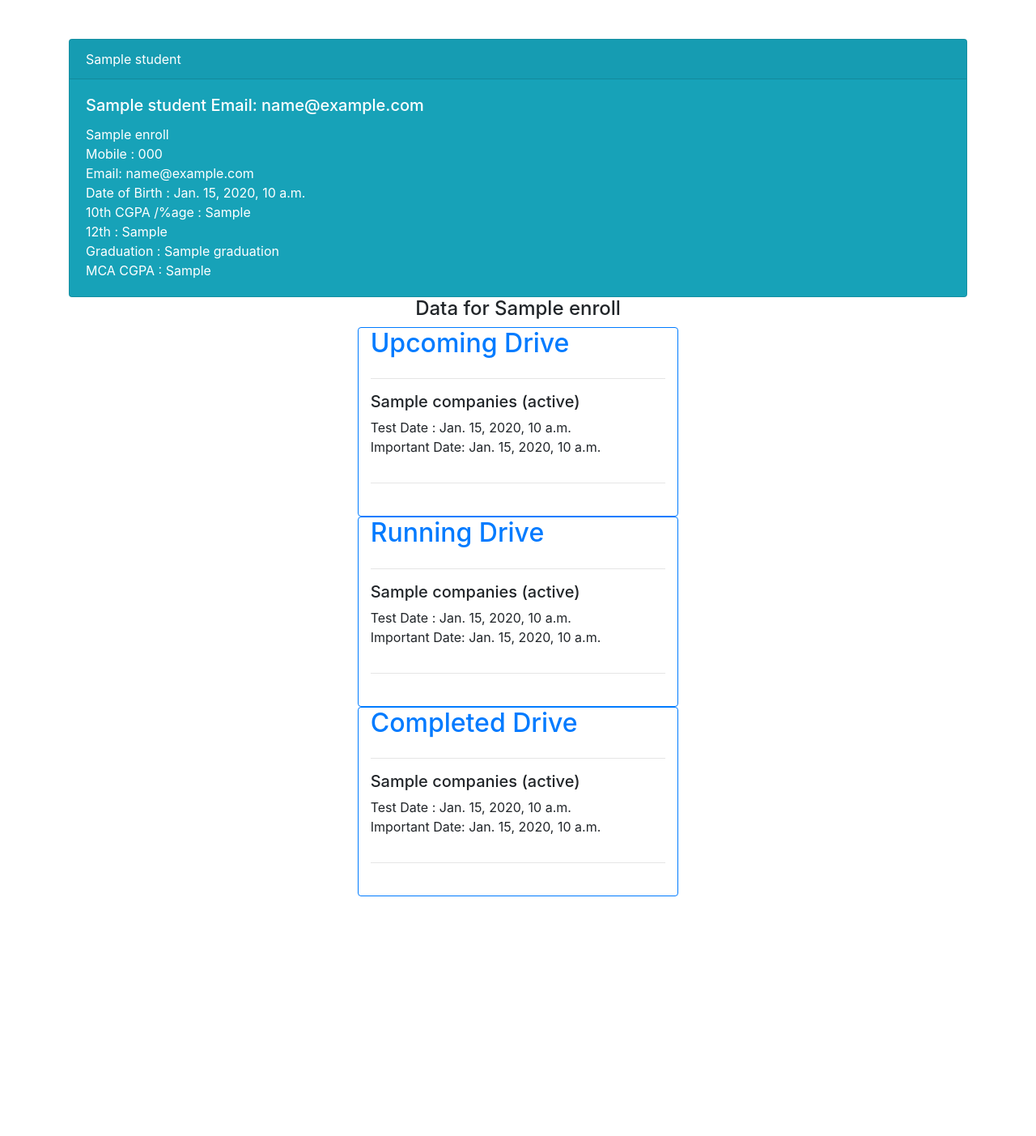
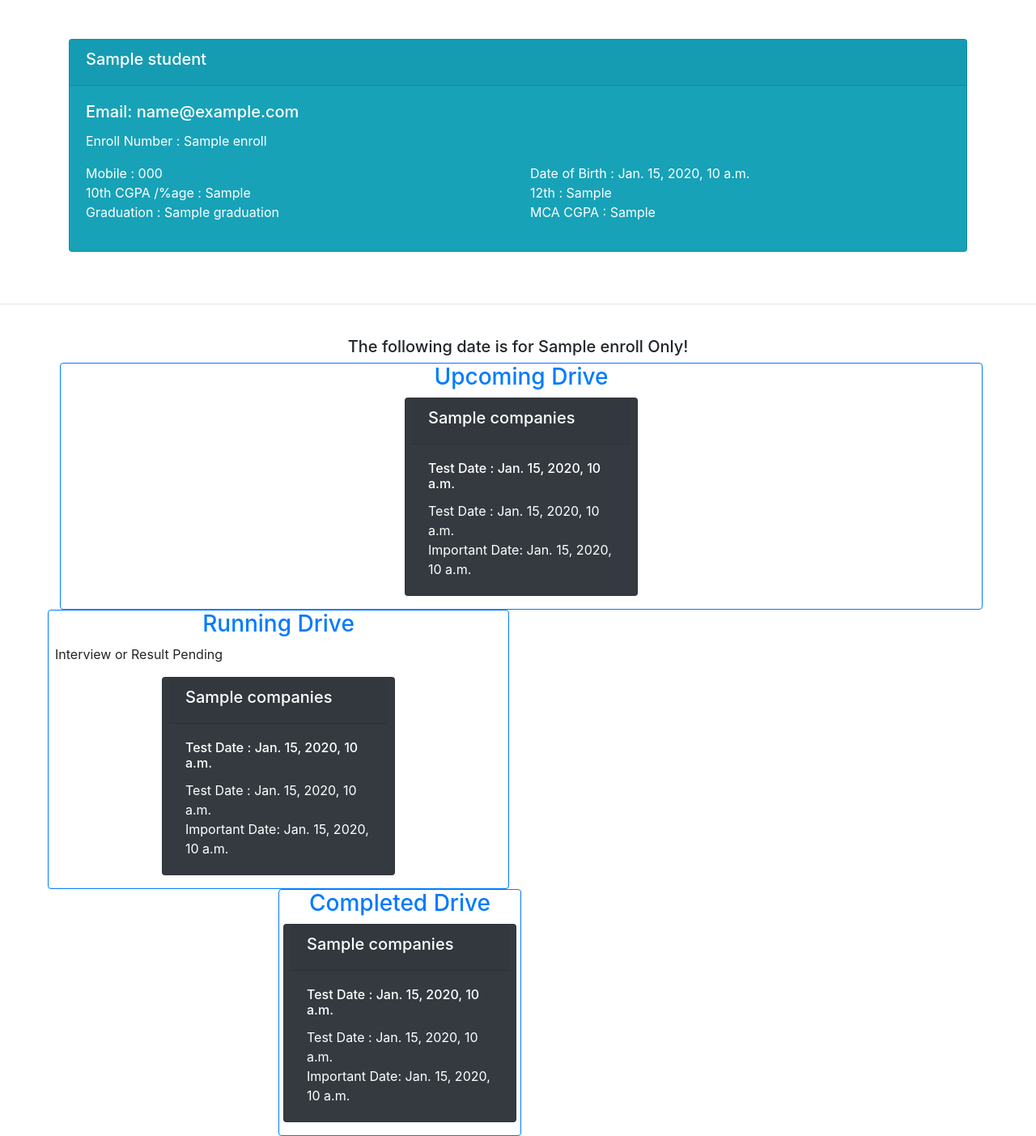
Before and after one commit to tanmaykumar1707/PlacementRecordSearcher, a Django app: template templates/data.html in a window 1280 px wide. Shown: the part 56-1459 px from the top of the page at 81% size. Before the commit the page ends 1163 px from the top, so only its background shows below. Run offline with Django 3.2, Linux system fonts and the light colour scheme; the template is opened without the code that fills it: most values are stand-ins (such as "Sample title", 1, 10 or a date in 2020); some libraries are stand-ins or nearby versions.

Commit message:
View modified

```diff
--- a/mca_app/urls.py
+++ b/mca_app/urls.py
@@ -21,5 +21,4 @@ urlpatterns = [
     path("",views.index, name='home' ),
     path("about",views.about,name="about"),
     path("data",views.data,name="data")
-
 ]
--- a/mca_app/views.py
+++ b/mca_app/views.py
@@ -1,8 +1,6 @@
 from django.shortcuts import render, HttpResponse
 import pandas as pd
 # Create your views here.
-
-
 
 def index(request):
     return render(request,'index.html')
--- a/templates/data.html
+++ b/templates/data.html
@@ -3,85 +3,118 @@
 {% endblock title %}
 {% block body %}
 <br> <br>
+
+
 <div class="container">
     <div class="card text-white bg-info mb-12" style="">
     {% for x,v in student.items  %}
-        <div class="card-header">{{v.Name}} </div>
+        <div class="card-header"> <h5> {{v.Name}} </h5> </div>
         <div class="card-body">
-            <h5 class="card-title"> {{v.Name}}  Email:  {{ v.Email }}</h5>
+            <h5 class="card-title">  Email:  {{ v.Email }}  </h5>
             <p class="card-text">
-                {{ v.Enroll }} <br>
-            Mobile : {{ v.Mobile }}  <br>
-            Email:  {{ v.Email }} <br>
-            Date of Birth : {{ v.DOB }}  <br>
-            10th CGPA /%age : {{ v.10th }}  <br>
-            12th : {{ v.12th }}  <br>
-            Graduation : {{ v.Graduation }}  <br>
-            MCA CGPA : {{ v.5thCGPA }}  <br>
+               Enroll Number :  {{ v.Enroll }} <br>
+
+            <div class="row text center">
+                    <div class="col-sm-6">
+                            Mobile : {{ v.Mobile }}
+                    </div>
+                    <div class="col-sm-6">
+                            Date of Birth : {{ v.DOB }}
+                    </div>
+
+                    <div class="col-sm-6">
+                              10th CGPA /%age : {{ v.10th }}
+                    </div>
+                    <div class="col-sm-6">
+                               12th : {{ v.12th }}
+                    </div>
+                    <div class="col-sm-6">
+                               Graduation : {{ v.Graduation }}
+                    </div>
+                    <div class="col-sm-6">
+                               MCA CGPA : {{ v.5thCGPA }}
+                    </div>
+            </div>
             </p>
         </div>
     {% endfor %}
     </div>
 </div>
+ <br>
+  <br>
+    <hr>
+     <br>
+<h5 class="text-primmary text-center"> The following date is for {{enroll}} Only! </h5>
 
-<div class="container col-sm-4">
-<h4 class="text-primmary text-center"> Data for {{enroll}}  </h2>
 
-    <div class="col-sm-12 card border-primary center">
-        <h2 class="text-primary">Upcoming Drive</h2>
-        <hr>
-        {% for x,v in upcoming_data.items  %}
-        <div class="row col-sm-12">
-        <h5>  {{v.Companies}}
-                ({{ v.Status }})
-          </h5>
-          <br>
-        <p> Test Date : {{ v.test_date }}  <br>
-          Important Date:  {{ v.imp_date }} </p>
+<div class="container">
+    <div class="row ">
+        <div class="card border-primary col-sm-12 mx-md-1 px-md-2 "  >
+            <h3 class="text-primary text-center">Upcoming Drive</h3>
+                <div class="row justify-content-center">
+                    {% for x,v in upcoming_data.items  %}
+                        <div class="card text-white bg-dark mb-3 mx-md-2 px-md-2 " style="max-width: 18rem; min-width: 18rem;">
+                        <div class="card-header"><h5> {{v.Companies}} </h5> </div>
+                        <div class="card-body">
+                            <h6 class="card-title"> Test Date : {{ v.test_date }} </h6>
+                            <p class="card-text">
+                                Test Date : {{ v.test_date }}  <br>
+                                Important Date:  {{ v.imp_date }}
+                            </p>
+                        </div>
+                        </div>
+                    {% endfor %}
+                </div>
+    </div>
 
+    <br>
+
+
+    <div class="row ">
+        <div class="card border-primary col-sm-12 mx-md-1 px-md-2 "  >
+            <h3 class="text-primary text-center">Running Drive</h3>
+            <p> Interview or Result Pending  </p>
+                <div class="row justify-content-center">
+                    {% for x,v in running.items  %}
+                        <div class="card text-white bg-dark mb-3 mx-md-2 px-md-2 " style="max-width: 18rem; min-width: 18rem;">
+                        <div class="card-header"><h5> {{v.Companies}} </h5> </div>
+                        <div class="card-body">
+                            <h6 class="card-title"> Test Date : {{ v.test_date }} </h6>
+                            <p class="card-text">
+                                Test Date : {{ v.test_date }}  <br>
+                                Important Date:  {{ v.imp_date }}
+                            </p>
+                        </div>
+                        </div>
+                    {% endfor %}
+                </div>
+    </div>
+
+    <hr>
+
+    <div class="row ">
+        <div class="card border-primary col-sm-12 mx-md-1 px-md-2 "  >
+            <h3 class="text-primary text-center">Completed Drive</h3>
+                <div class="row justify-content-center">
+                    {% for x,v in completed.items  %}
+                        <div class="card text-white bg-dark mb-3 mx-md-2 px-md-2 " style="max-width: 18rem; min-width: 18rem;">
+                        <div class="card-header"><h5> {{v.Companies}} </h5> </div>
+                        <div class="card-body">
+                            <h6 class="card-title"> Test Date : {{ v.test_date }} </h6>
+                            <p class="card-text">
+                                Test Date : {{ v.test_date }}  <br>
+                                Important Date:  {{ v.imp_date }}
+                            </p>
+                        </div>
+                        </div>
+                    {% endfor %}
+                </div>
         </div>
-         <hr>
-         <br>
-        {% endfor %}
     </div>
-    </div>
-    <div class="container col-sm-4">
-     <div class="col-sm-12 card border-primary center">
-        <h2 class="text-primary">Running Drive</h2>
-        <hr>
-        {% for x,v in running.items  %}
-        <div class="row col-sm-12">
-        <h5>  {{v.Companies}}
-                ({{ v.Status }})
-          </h5>
-          <br>
-        <p> Test Date : {{ v.test_date }}  <br>
-          Important Date:  {{ v.imp_date }} </p>
+    {% comment %} Row End {% endcomment %}
+</div>
+{% comment %} container End {% endcomment %}
 
-        </div>
-         <hr>
-         <br>
-        {% endfor %}
-    </div>
-    </div>
-    <div class="container col-sm-4">
-     <div class="col-sm-12 card border-primary center">
-        <h2 class="text-primary">Completed Drive</h2>
-        <hr>
-        {% for x,v in completed.items  %}
-        <div class="row col-sm-12">
-        <h5>  {{v.Companies}}
-                ({{ v.Status }})
-          </h5>
-          <br>
-        <p> Test Date : {{ v.test_date }}  <br>
-          Important Date:  {{ v.imp_date }} </p>
 
-        </div>
-         <hr>
-         <br>
-        {% endfor %}
-    </div>
-</div>
 
 {% endblock body %}
```
